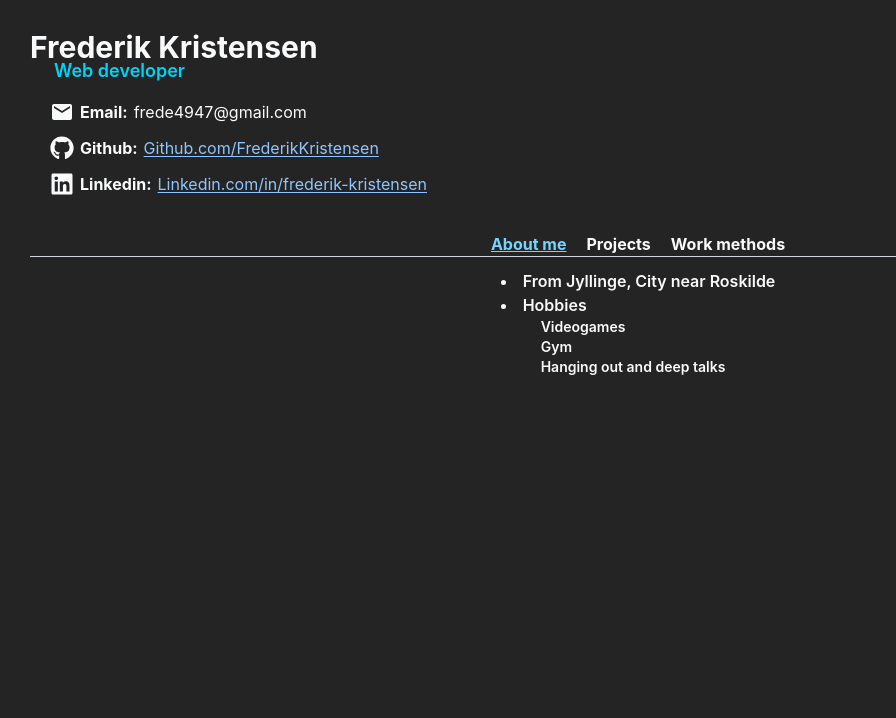
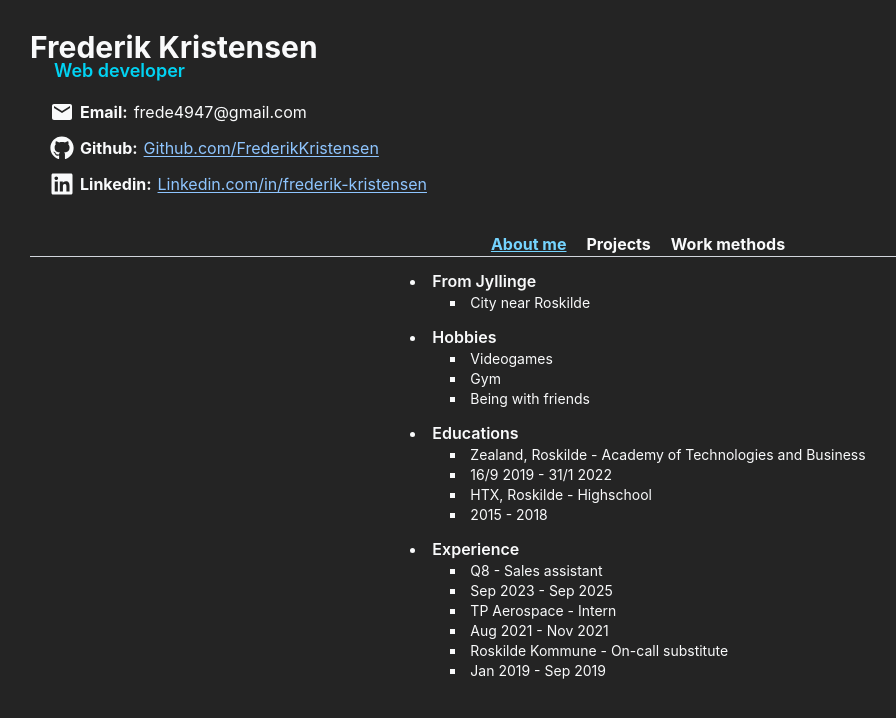
Before and after one commit to FrederikKristensen/frederikweb, a React (Vite) app: page / in a window 1280 px wide. Shown: the top 718 px of the page, without its empty margins (2-898 px from the left). Built offline with nearby package versions, Linux system fonts and the light colour scheme.

Commit message:
Updated info on About me
Still need to be styled tho

```diff
--- a/src/components/Aboutme.tsx
+++ b/src/components/Aboutme.tsx
@@ -3,18 +3,39 @@ const Aboutme = () => {
   return (
     <div >
       <ul className='disc'>
-        <li>From Jyllinge, City near Roskilde
+        <li>From Jyllinge
+          <ul className='square'>
+            <li>City near Roskilde</li>
+          </ul>
         </li>
 
         <li>Hobbies
-          <ul>
+          <ul className='square'>
             <li>Videogames</li>
             <li>Gym</li>
-            <li>Hanging out and deep talks</li>
+            <li>Being with friends</li>
           </ul>
         </li>
 
+        <li>Educations
+          <ul className='square'>
+            <li>Zealand, Roskilde - Academy of Technologies and Business</li>
+            <li>16/9 2019 - 31/1 2022</li>
+            <li>HTX, Roskilde - Highschool</li>
+            <li>2015 - 2018</li>
+          </ul>
+        </li>
 
+        <li>Experience
+          <ul className='square'>
+            <li>Q8 - Sales assistant</li>
+            <li>Sep 2023 - Sep 2025</li>
+            <li>TP Aerospace - Intern</li>
+            <li>Aug 2021 - Nov 2021</li>
+            <li>Roskilde Kommune - On-call substitute</li>
+            <li>Jan 2019 - Sep 2019</li>
+          </ul>
+        </li>
       </ul>
     </div>
   )
```
